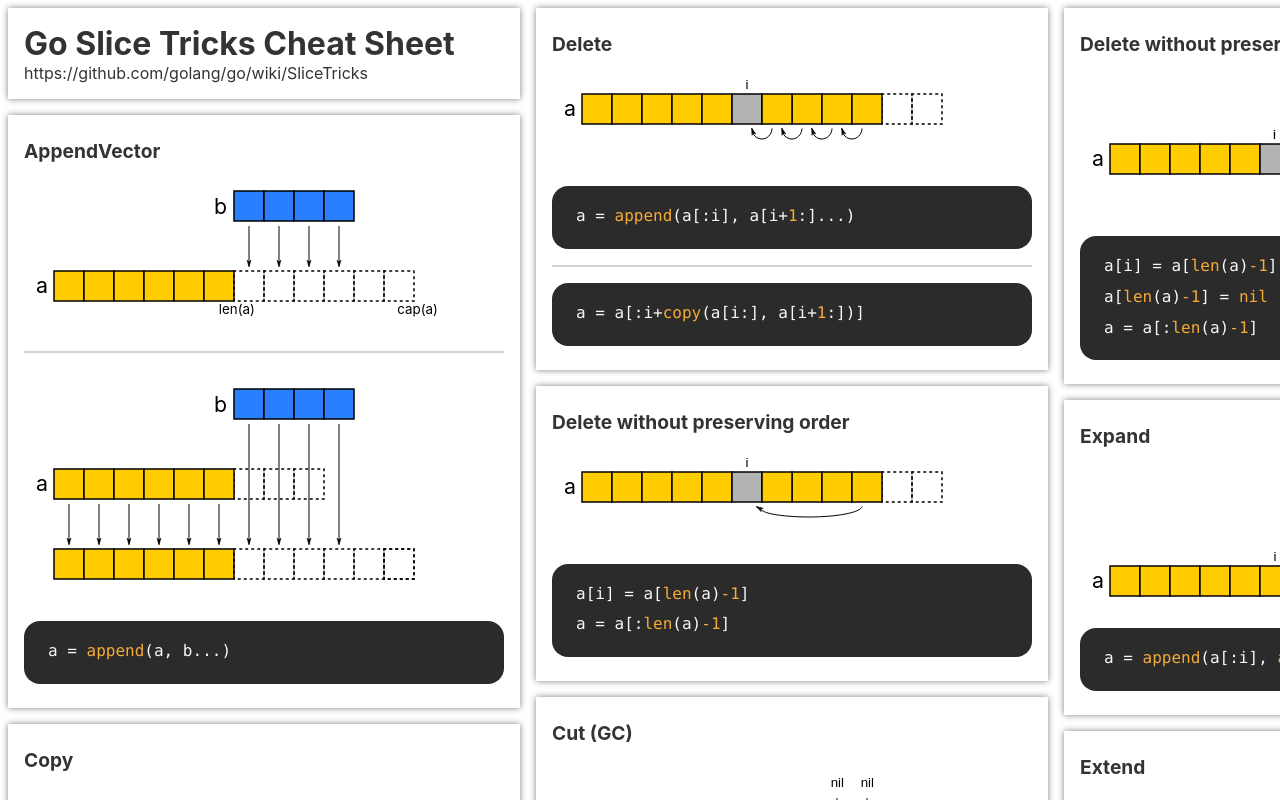
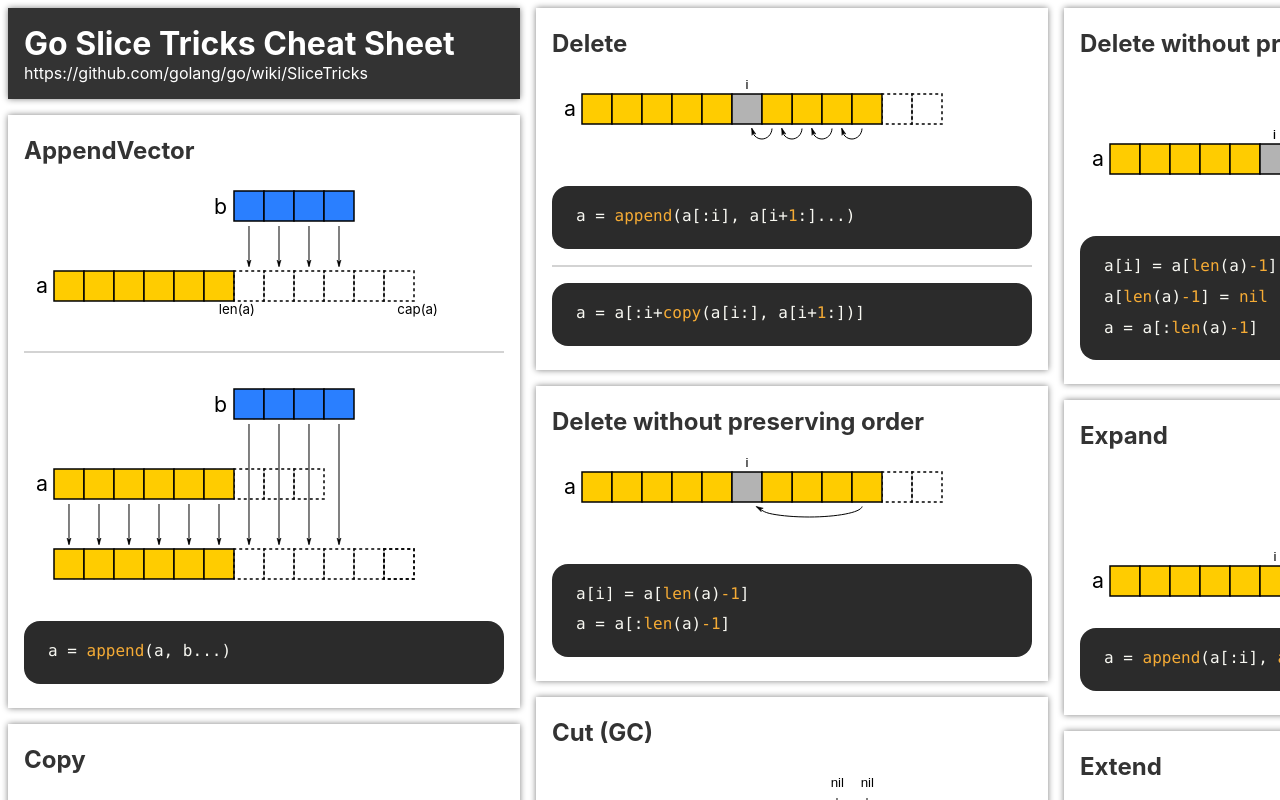
Before and after one commit to ueokande/go-slice-tricks, a React (Create React App) app: page / in a window 1280 px wide. Shown: the top 800 px of the page. Built offline with nearby package versions, Linux system fonts and the light colour scheme.

Commit message:
Update styles

```diff
--- a/src/components/CardTitle/index.tsx
+++ b/src/components/CardTitle/index.tsx
@@ -2,7 +2,7 @@ import React from "react";
 import styled from "styled-components";
 
 const Title = styled.h2`
-  font-size: 1.2rem;
+  font-size: 1.5rem;
   line-height: 1.5rem;
   margin: 0.5rem 0;
 `;
--- a/src/components/Header/index.tsx
+++ b/src/components/Header/index.tsx
@@ -7,19 +7,26 @@ interface Props {
   link: string;
 }
 
-const Container = styled(Card)``;
+const Container = styled.div`
+  background-color: #333;
+  color: white;
+  max-width: 35rem;
+  padding: 1rem;
+  margin: 0.5rem;
+  box-shadow: 0 0 0.4rem gray;
+`;
 
 const Title = styled.h1``;
 
 const Link = styled.a`
   &:link,
   &:visited {
-    color: #333;
+    color: unset;
     text-decoration: none;
   }
   &:hover,
   &:active {
-    color: #333;
+    color: unset;
     text-decoration: underline;
   }
 `;
```
